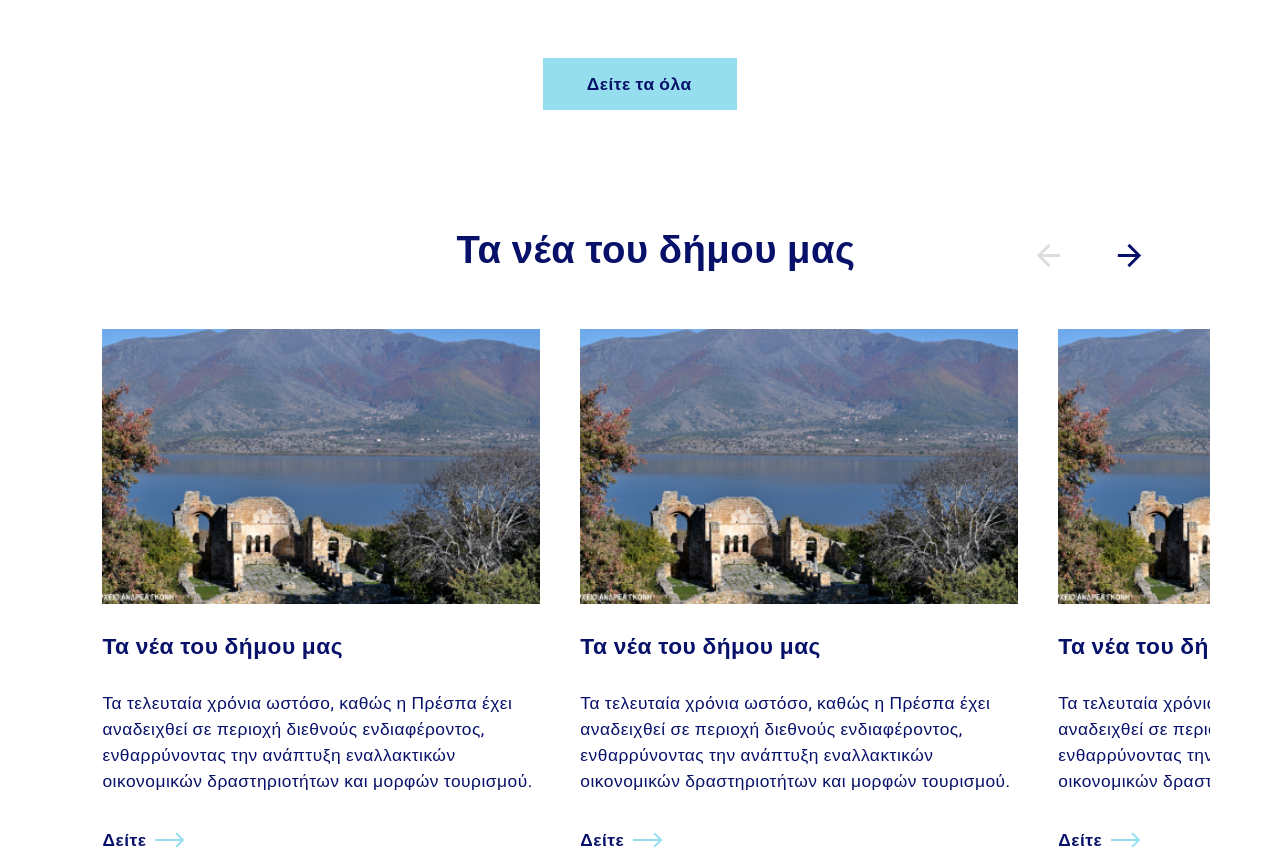
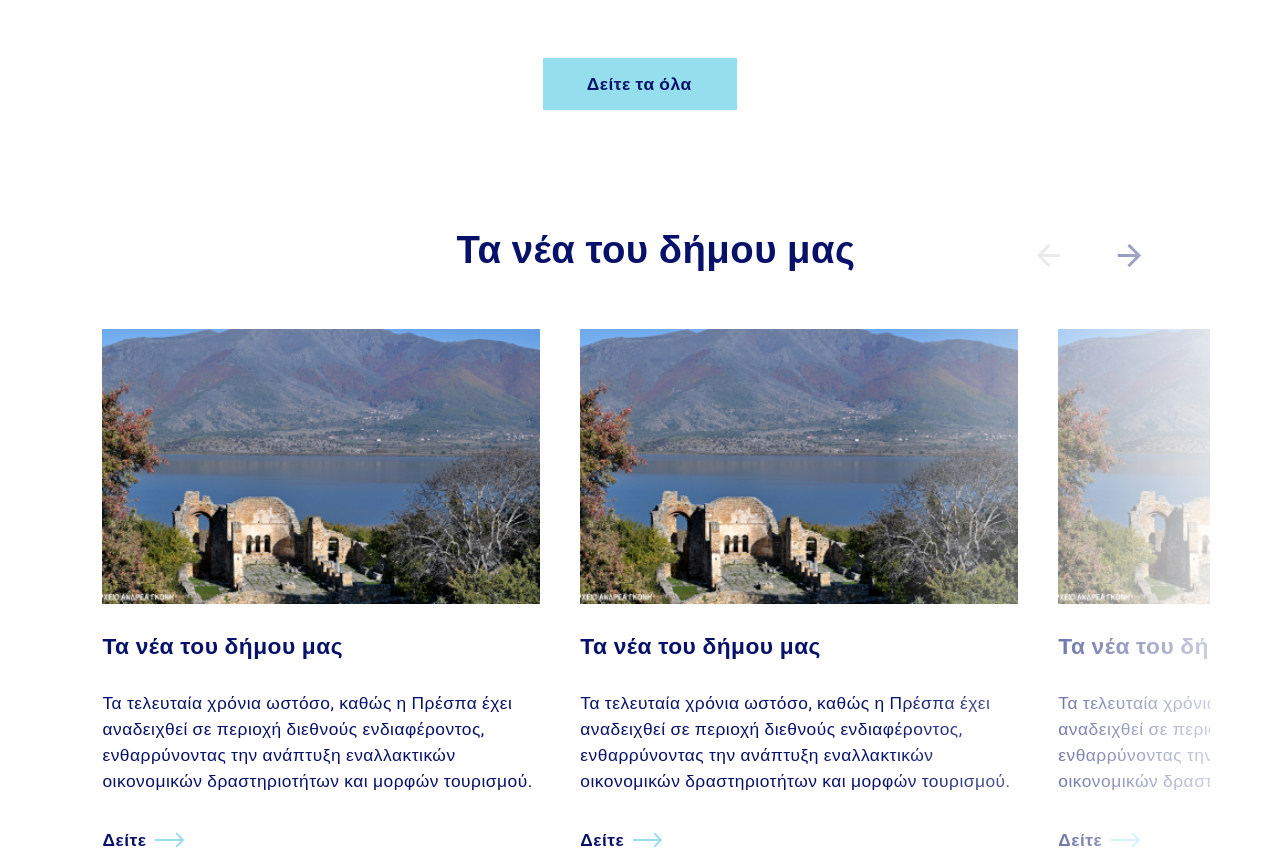
Before and after one commit to kostas-christou/prespes, a website: page home.html in a window 1280 px wide. Shown: the part 2872-3733 px from the top of the page. Drawn offline with nearby package versions, Linux system fonts and the light colour scheme; no server answers.

Commit message:
fixed navbar minor bugs

```diff
--- a/home.html
+++ b/home.html
@@ -894,6 +894,7 @@
             </div>
           </div>
           <div class="news__slider">
+            <div class="news__fader"></div>
             <div class="swiper news__swiper">
               <div class="swiper-wrapper">
                 <div class="swiper-slide">
--- a/js/index.js
+++ b/js/index.js
@@ -27,7 +27,9 @@ function addClassScrolled() {
 }
 
 function removeClassScrolled() {
-  header.classList.remove('header--scrolled');
+  if (window.scrollY < 150) {
+    header.classList.remove('header--scrolled');
+  }
   asideRight.classList.remove('aside--scrolled');
 }
 
--- a/sass/_home.scss
+++ b/sass/_home.scss
@@ -975,6 +975,24 @@
     right: 2.5%;
   }
 
+  &__fader {
+    display: none;
+    position: absolute;
+    top: -2px;
+    right: -2px;
+    bottom: -2px;
+    width: clamp(14rem, 30%, 25rem);
+
+    background-image: url('../assets/icons/slider_fader.svg');
+    background-size: contain;
+    background-position: right center;
+    background-repeat: no-repeat;
+    opacity: 0.8;
+    overflow: hidden;
+    pointer-events: none;
+    z-index: 100;
+  }
+
   &__slider {
     width: 100%;
     margin-bottom: 1.5rem;
@@ -982,6 +1000,14 @@
 }
 
 /* Media queries for news section */
+@media screen and (min-width: 40em) {
+  .news {
+    &__fader {
+      display: block;
+    }
+  }
+}
+
 @media screen and (min-width: 65em) {
   .news {
     &__btn-box {
@@ -991,6 +1017,7 @@
     }
   }
 }
+
 /* News section styling end */
 
 /* Video-presenation section styling start */
@@ -1029,9 +1056,9 @@
   &__fader {
     display: none;
     position: absolute;
-    top: -1px;
-    right: -1px;
-    bottom: -1px;
+    top: -2px;
+    right: -2px;
+    bottom: -2px;
     width: clamp(14rem, 30%, 25rem);
 
     background-image: url('../assets/icons/slider_fader.svg');
@@ -1313,7 +1340,8 @@
   }
 
   &__logo-title {
-    font-size: 1.25rem;
+    font-size: clamp(1.5rem, 1.3rem + 1vw, 2.5rem);
+    font-family: var(--ff-dancing);
     color: var(--color-white);
   }
 
@@ -1412,7 +1440,6 @@
 }
 
 /* Media queries for footer */
-
 @media screen and (min-width: 55em) {
   .footer {
     &__logo-container {
```
Also changed, not shown: css/style.css, 1 other file.
